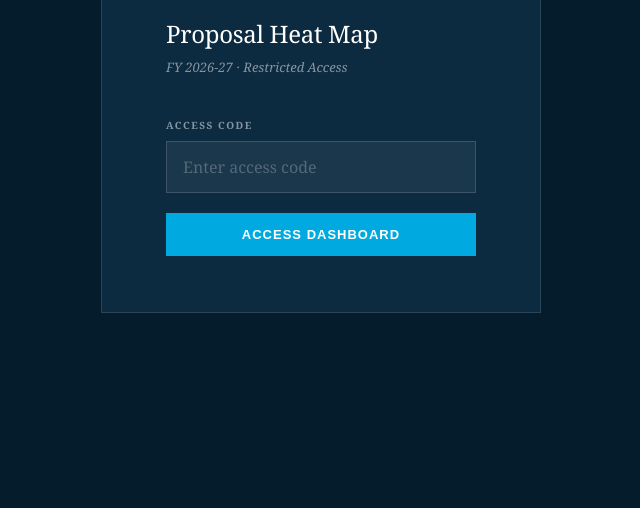
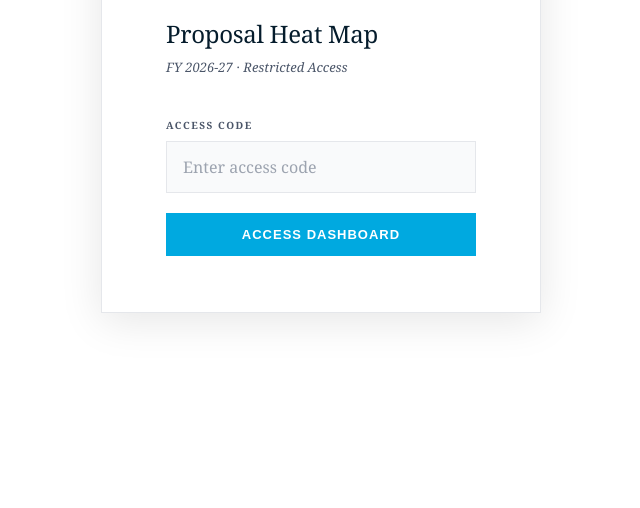
Before and after one commit to abhi020483/mp-proposal-tracker, a website: page public/index.html in a window 1280 px wide. Shown: the part 292-800 px from the top of the page, without its empty margins (319-959 px from the left). Drawn offline with Linux system fonts and the light colour scheme.

Commit message:
White background cover page with light card styling
Co-Authored-By: Claude Opus 4.7 (1M context) <noreply@anthropic.com>

```diff
--- a/public/index.html
+++ b/public/index.html
@@ -40,14 +40,15 @@
         /* ─── Cover / Auth Overlay ─── */
         #auth-overlay {
             position: fixed; inset: 0; z-index: 9999;
-            background: var(--mckinsey-blue);
+            background: #FFFFFF;
             display: flex; align-items: center; justify-content: center;
         }
         #auth-overlay.hidden { display: none; }
 
         .auth-box {
-            background: #0D2B40;
-            border: 1px solid rgba(255,255,255,0.12);
+            background: #FFFFFF;
+            border: 1px solid var(--border-light);
+            box-shadow: 0 8px 40px rgba(0,0,0,0.10);
             padding: 56px 64px;
             width: 440px;
             position: relative;
@@ -60,29 +61,29 @@
 
         .auth-logo-img { margin-bottom: 32px; }
         .auth-title {
-            font-size: 24px; font-weight: 400; color: #FFFFFF;
+            font-size: 24px; font-weight: 400; color: var(--mckinsey-blue);
             margin-bottom: 6px; letter-spacing: -0.3px;
         }
         .auth-subtitle {
-            font-size: 13px; color: rgba(255,255,255,0.5);
+            font-size: 13px; color: var(--text-secondary);
             font-style: italic; margin-bottom: 40px;
         }
 
         .auth-label {
             font-size: 10px; font-weight: 600; letter-spacing: 1.5px;
-            text-transform: uppercase; color: rgba(255,255,255,0.5);
+            text-transform: uppercase; color: var(--text-secondary);
             margin-bottom: 8px;
         }
         .auth-input {
             width: 100%; padding: 14px 16px;
-            background: rgba(255,255,255,0.06);
-            border: 1px solid rgba(255,255,255,0.15);
-            color: #FFFFFF; font-size: 16px; font-family: Georgia, serif;
+            background: #F9FAFB;
+            border: 1px solid var(--border-light);
+            color: var(--text-primary); font-size: 16px; font-family: Georgia, serif;
             outline: none; margin-bottom: 20px;
             transition: border-color 0.2s;
         }
-        .auth-input:focus { border-color: var(--mckinsey-accent); }
-        .auth-input::placeholder { color: rgba(255,255,255,0.25); }
+        .auth-input:focus { border-color: var(--mckinsey-accent); background: #FFFFFF; }
+        .auth-input::placeholder { color: var(--text-light); }
 
         .auth-btn {
             width: 100%; padding: 14px;
```
